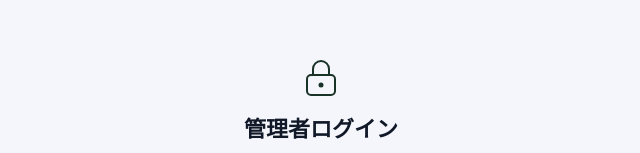
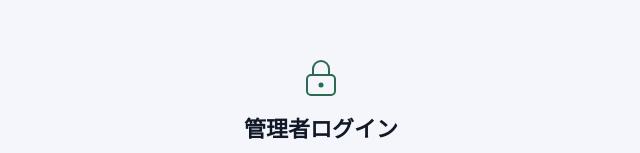
Before and after one commit to takumiinoue-beep/kintai-app, a Next.js app: page /admin/login in a window 1280 px wide. Shown: the part 157-310 px from the top of the page, without its empty margins (319-959 px from the left). Built offline with nearby package versions, Linux system fonts and the light colour scheme.

Commit message:
ヘッダー背景色を明るい緑に変更 #2d6a4f

```diff
--- a/app/(admin)/admin/login/page.js
+++ b/app/(admin)/admin/login/page.js
@@ -33,7 +33,7 @@ export default function AdminLogin() {
     <div style={{ minHeight: '100vh', display: 'flex', alignItems: 'center', justifyContent: 'center', background: '#f4f6fb' }}>
       <div style={{ width: '100%', maxWidth: 360, padding: 16 }}>
         <div style={{ textAlign: 'center', marginBottom: 32 }}>
-          <div style={{ display: 'flex', justifyContent: 'center', marginBottom: 12 }}><svg width="48" height="48" viewBox="0 0 48 48" fill="none"><rect x="10" y="22" width="28" height="20" rx="4" stroke="#1a3328" strokeWidth="2"/><path d="M16 22v-6a8 8 0 0116 0v6" stroke="#1a3328" strokeWidth="2" strokeLinecap="round"/><circle cx="24" cy="32" r="2.5" fill="#1a3328"/></svg></div>
+          <div style={{ display: 'flex', justifyContent: 'center', marginBottom: 12 }}><svg width="48" height="48" viewBox="0 0 48 48" fill="none"><rect x="10" y="22" width="28" height="20" rx="4" stroke="#2d6a4f" strokeWidth="2"/><path d="M16 22v-6a8 8 0 0116 0v6" stroke="#2d6a4f" strokeWidth="2" strokeLinecap="round"/><circle cx="24" cy="32" r="2.5" fill="#2d6a4f"/></svg></div>
           <h1 style={{ fontSize: 22, fontWeight: 700, color: '#111827', margin: 0 }}>管理者ログイン</h1>
           <p style={{ fontSize: 13, color: '#6b7280', marginTop: 6 }}>勤怠管理システム</p>
         </div>
--- a/app/(admin)/admin/page.js
+++ b/app/(admin)/admin/page.js
@@ -30,7 +30,7 @@ export default function AdminTop() {
                 onMouseLeave={e => e.currentTarget.style.boxShadow = 'none'}
               >
                 <div style={{ width: 40, height: 40, borderRadius: 10, background: '#f0fdf4', display: 'flex', alignItems: 'center', justifyContent: 'center', marginBottom: 12 }}>
-                  <Icon size={20} color="#1a3328" strokeWidth={1.75} />
+                  <Icon size={20} color="#2d6a4f" strokeWidth={1.75} />
                 </div>
                 <div style={{ fontWeight: 600, color: '#111827', fontSize: 15 }}>{item.label}</div>
                 <div style={{ fontSize: 12, color: '#6b7280', marginTop: 4 }}>{item.desc}</div>
--- a/app/(employee)/layout.js
+++ b/app/(employee)/layout.js
@@ -28,7 +28,7 @@ export default function EmployeeLayout({ children }) {
   return (
     <div style={{ minHeight: '100vh', display: 'flex', flexDirection: 'column', background: '#f4f6fb', fontFamily: 'sans-serif' }}>
       {/* ヘッダー */}
-      <header style={{ background: '#1a3328', color: 'white', display: 'flex', alignItems: 'center', justifyContent: 'space-between', padding: '0 32px', height: 52 }}>
+      <header style={{ background: '#2d6a4f', color: 'white', display: 'flex', alignItems: 'center', justifyContent: 'space-between', padding: '0 32px', height: 52 }}>
         <div style={{ display: 'flex', alignItems: 'center', gap: 32 }}>
           <span style={{ fontWeight: 700, fontSize: 16, letterSpacing: 1 }}>勤怠管理</span>
           <nav style={{ display: 'flex', gap: 0 }}>
--- a/app/page.js
+++ b/app/page.js
@@ -39,7 +39,7 @@ export default function LoginPage() {
     <div className="min-h-screen flex items-center justify-center bg-gradient-to-br from-green-50 to-slate-100 p-4">
       <div className="w-full max-w-sm">
         <div className="text-center mb-8">
-          <div className="flex justify-center mb-4"><svg width="48" height="48" viewBox="0 0 48 48" fill="none"><circle cx="24" cy="24" r="20" stroke="#1a3328" strokeWidth="2"/><path d="M24 14v10l6 4" stroke="#1a3328" strokeWidth="2" strokeLinecap="round"/></svg></div>
+          <div className="flex justify-center mb-4"><svg width="48" height="48" viewBox="0 0 48 48" fill="none"><circle cx="24" cy="24" r="20" stroke="#2d6a4f" strokeWidth="2"/><path d="M24 14v10l6 4" stroke="#2d6a4f" strokeWidth="2" strokeLinecap="round"/></svg></div>
           <h1 className="text-2xl font-bold text-gray-900">勤怠管理</h1>
           <p className="text-sm text-gray-500 mt-1">従業員番号とPINでログイン</p>
         </div>
```
